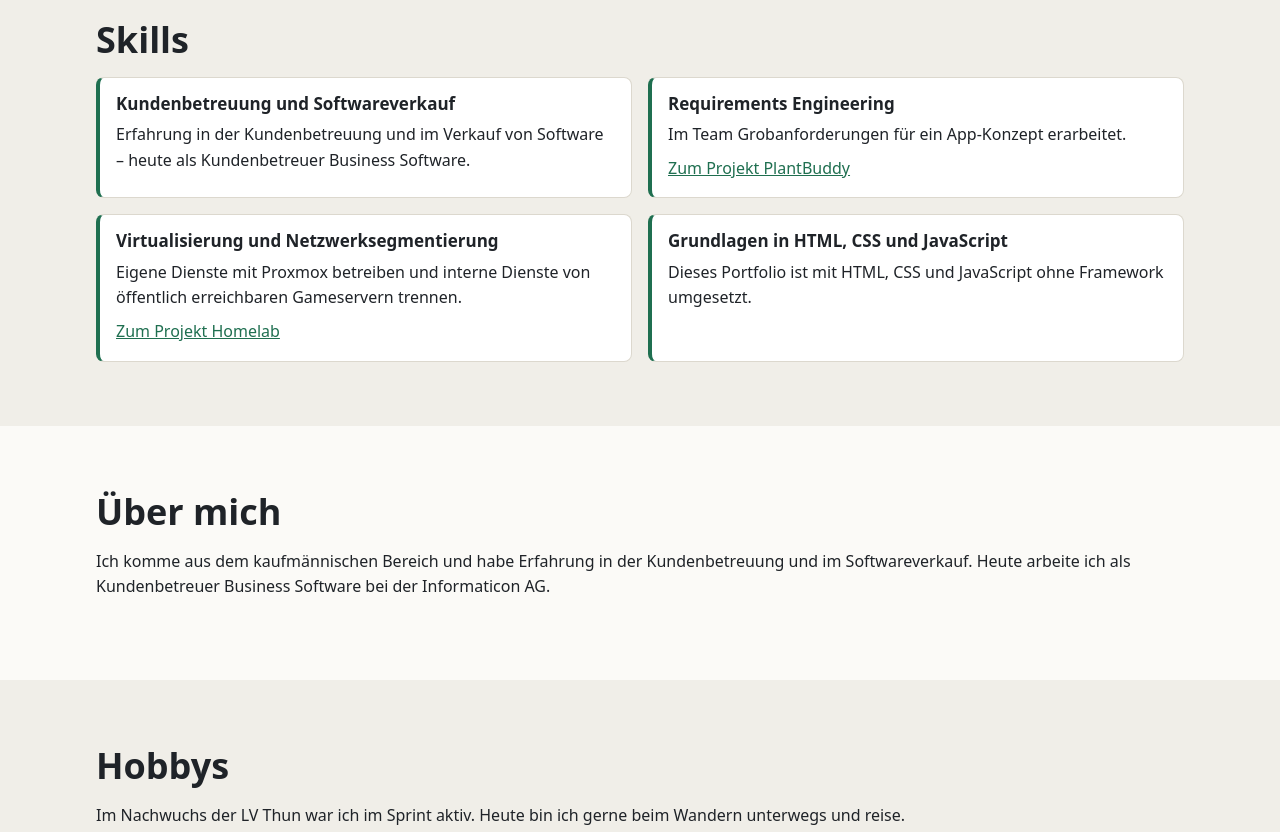
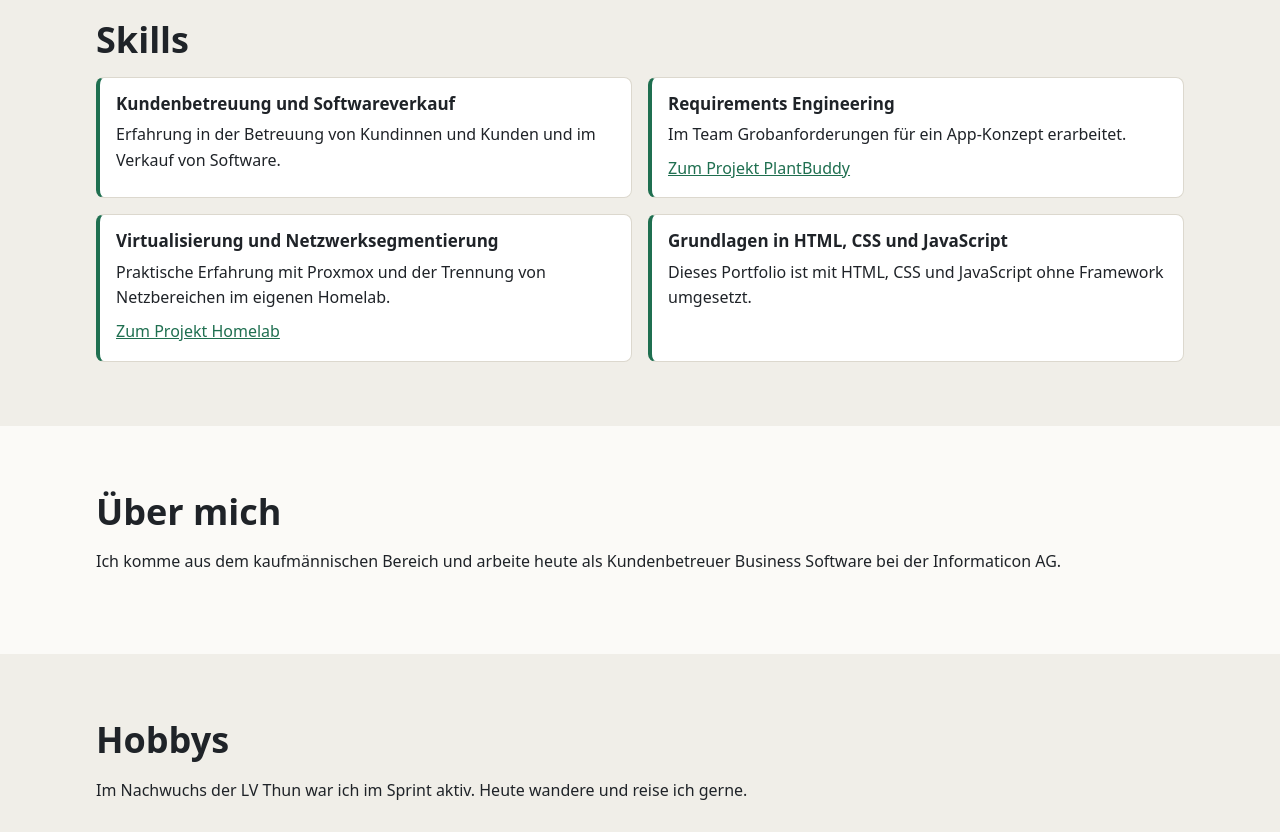
Before and after one commit to titoa123/portfolio-page, a plain HTML site: page index.html in a window 1280 px wide. Shown: the part 1220-2052 px from the top of the page. Drawn offline with Linux system fonts and the light colour scheme.

Commit message:
refactor: tighten portfolio copy
Co-Authored-By: Claude Opus 5.5 <noreply@anthropic.com>

```diff
--- a/index.html
+++ b/index.html
@@ -31,9 +31,8 @@
       <div class="container">
         <h1 id="start-title">Hallo, ich bin Alessandro</h1>
         <p class="lead">
-          Ich verbinde Kundenbetreuung und Softwareverkauf mit technischem Interesse:
-          Ich kläre Anforderungen, plane Lösungen und baue eigene Projekte – vom Teamkonzept
-          bis zum segmentierten Homelab.
+          Ich arbeite als Kundenbetreuer für Business Software. Hier zeige ich zwei Projekte
+          aus Studium und Praxis: das App-Konzept PlantBuddy und mein Homelab.
         </p>
         <a class="button" href="#projekte">Projekte ansehen</a>
       </div>
@@ -84,8 +83,7 @@
           <li class="skill">
             <h3>Kundenbetreuung und Softwareverkauf</h3>
             <p>
-              Erfahrung in der Kundenbetreuung und im Verkauf von Software – heute als
-              Kundenbetreuer Business Software.
+              Erfahrung in der Betreuung von Kundinnen und Kunden und im Verkauf von Software.
             </p>
           </li>
           <li class="skill">
@@ -96,8 +94,8 @@
           <li class="skill">
             <h3>Virtualisierung und Netzwerksegmentierung</h3>
             <p>
-              Eigene Dienste mit Proxmox betreiben und interne Dienste von öffentlich
-              erreichbaren Gameservern trennen.
+              Praktische Erfahrung mit Proxmox und der Trennung von Netzbereichen im eigenen
+              Homelab.
             </p>
             <p><a href="#homelab">Zum Projekt Homelab</a></p>
           </li>
@@ -113,9 +111,8 @@
       <div class="container">
         <h2 id="ueber-mich-title">Über mich</h2>
         <p>
-          Ich komme aus dem kaufmännischen Bereich und habe Erfahrung in der Kundenbetreuung
-          und im Softwareverkauf. Heute arbeite ich als Kundenbetreuer Business Software
-          bei der Informaticon AG.
+          Ich komme aus dem kaufmännischen Bereich und arbeite heute als Kundenbetreuer
+          Business Software bei der Informaticon AG.
         </p>
       </div>
     </section>
@@ -124,8 +121,7 @@
       <div class="container">
         <h2 id="hobbys-title">Hobbys</h2>
         <p>
-          Im Nachwuchs der LV Thun war ich im Sprint aktiv. Heute bin ich gerne beim Wandern
-          unterwegs und reise.
+          Im Nachwuchs der LV Thun war ich im Sprint aktiv. Heute wandere und reise ich gerne.
         </p>
       </div>
     </section>
```
Also changed, not shown: 1 other file.
